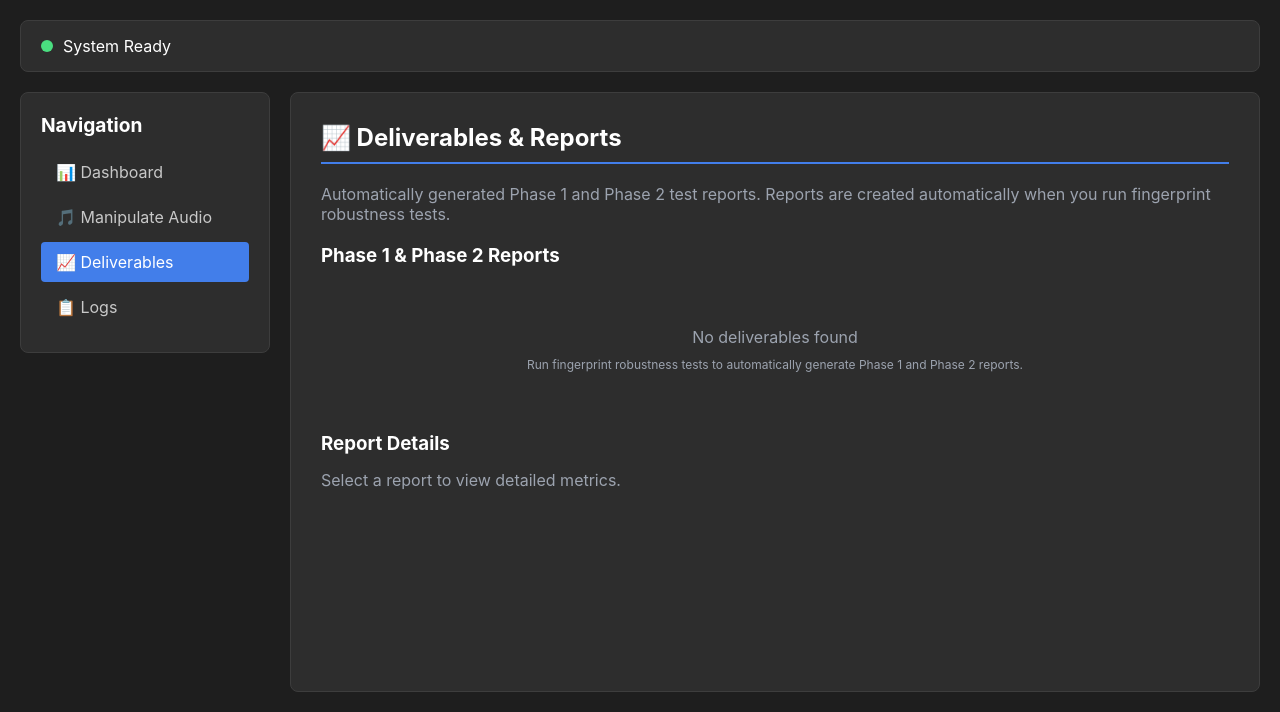
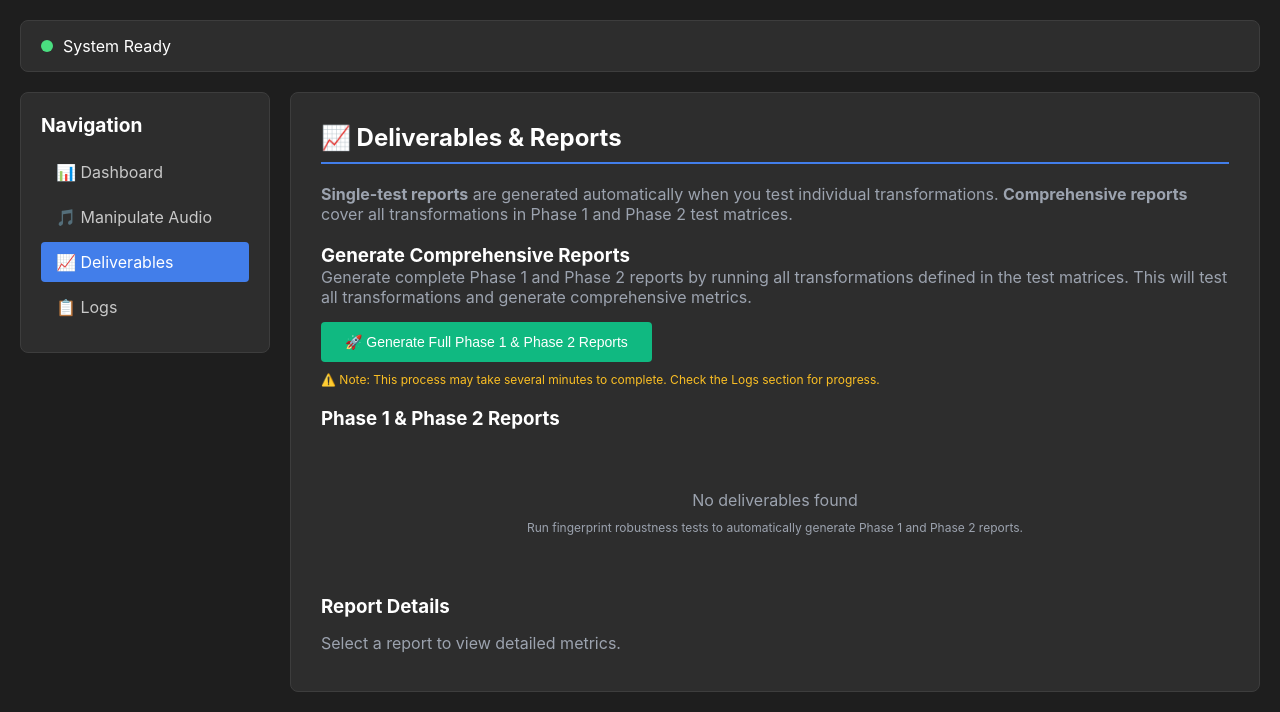
Before and after one commit to bluesoradev/audio-fingerprint, a FastAPI app: page / in a window 1280 px wide, after a click on "📈 Deliverables". Shown: the part 126-838 px from the top of the page. Run offline with FastAPI, Linux system fonts and the light colour scheme; data that the repository does not hold is empty; some libraries are stand-ins or nearby versions.

Commit message:
fix: update phase 1 and phase 2 report

```diff
--- a/ui/app.py
+++ b/ui/app.py
@@ -1468,6 +1468,37 @@ async def manipulate_chain(
     except Exception as e:
         logger.error(f"Chain transform failed: {e}")
         return JSONResponse({"status": "error", "message": str(e)}, status_code=500)
+
+
+def determine_transform_phase(manipulated_file_path: Path) -> str:
+    """
+    Determine which phase a transformation belongs to based on file name/type.
+
+    Phase 2 transformations:
+    - overlay, vocals, percussion, melodic
+    - noise, vinyl, crackle
+    - reverb
+    - crop, 10s, 5s, middle, end
+
+    Phase 1 transformations (default):
+    - speed, pitch, eq, compression, limiting, multiband, etc.
+    """
+    filename = manipulated_file_path.stem.lower()
+
+    # Phase 2 transformation keywords
+    phase2_keywords = [
+        'overlay', 'vocals', 'percussion', 'melodic',
+        'noise', 'vinyl', 'crackle',
+        'reverb',
+        'crop', '10s', '5s', 'middle', 'end'
+    ]
+
+    # Check if it's a Phase 2 transform
+    if any(keyword in filename for keyword in phase2_keywords):
+        return "phase2"
+
+    # Default to Phase 1 (speed, pitch, eq, compression, limiting, multiband, etc.)
+    return "phase1"
 
 
 def auto_generate_test_reports(original_file: Path, manipulated_file: Path, test_result: dict, phase: str = "phase1") -> dict:
@@ -1867,7 +1898,11 @@ async def test_fingerprint(
         final_matched = matched or direct_similarity > 0.7
         final_similarity = float(max(similarity, direct_similarity))
 
-        # Automatically generate BOTH Phase 1 and Phase 2 reports
+        # Determine which phase this transformation belongs to
+        determined_phase = determine_transform_phase(manipulated_file)
+        logger.info(f"Determined transformation phase: {determined_phase} for file: {manipulated_file.name}")
+
+        # Only generate report for the appropriate phase
         report_data_phase1 = None
         report_data_phase2 = None
 
@@ -1880,33 +1915,33 @@ async def test_fingerprint(
             "original_id": orig_id
         }
 
-        try:
-            # Generate Phase 1 report
-            report_data_phase1 = auto_generate_test_reports(
-                original_file=original_file,
-                manipulated_file=manipulated_file,
-                test_result=test_result,
-                phase="phase1"
-            )
-            logger.info(f"Auto-generated Phase 1 report: {report_data_phase1.get('report_id')}")
-        except Exception as e:
-            logger.warning(f"Failed to auto-generate Phase 1 report: {e}")
-            import traceback
-            logger.error(traceback.format_exc())
-
-        try:
-            # Generate Phase 2 report
-            report_data_phase2 = auto_generate_test_reports(
-                original_file=original_file,
-                manipulated_file=manipulated_file,
-                test_result=test_result,
-                phase="phase2"
-            )
-            logger.info(f"Auto-generated Phase 2 report: {report_data_phase2.get('report_id')}")
-        except Exception as e:
-            logger.warning(f"Failed to auto-generate Phase 2 report: {e}")
-            import traceback
-            logger.error(traceback.format_exc())
+        # Generate report only for the determined phase
+        if determined_phase == "phase1":
+            try:
+                report_data_phase1 = auto_generate_test_reports(
+                    original_file=original_file,
+                    manipulated_file=manipulated_file,
+                    test_result=test_result,
+                    phase="phase1"
+                )
+                logger.info(f"Auto-generated Phase 1 report: {report_data_phase1.get('report_id')}")
+            except Exception as e:
+                logger.warning(f"Failed to auto-generate Phase 1 report: {e}")
+                import traceback
+                logger.error(traceback.format_exc())
+        elif determined_phase == "phase2":
+            try:
+                report_data_phase2 = auto_generate_test_reports(
+                    original_file=original_file,
+                    manipulated_file=manipulated_file,
+                    test_result=test_result,
+                    phase="phase2"
+                )
+                logger.info(f"Auto-generated Phase 2 report: {report_data_phase2.get('report_id')}")
+            except Exception as e:
+                logger.warning(f"Failed to auto-generate Phase 2 report: {e}")
+                import traceback
+                logger.error(traceback.format_exc())
 
         response_data = {
             "status": "success",
--- a/ui/static/app.js
+++ b/ui/static/app.js
@@ -2479,11 +2479,18 @@ async function loadDeliverables() {
                     const date = new Date(run.timestamp * 1000).toLocaleString();
                     const reportPath = `${run.path}/final_report/report.html`;
                     const hasReport = run.has_summary || run.has_metrics;
+                    // Determine report type: single test (test_*) vs comprehensive (run_*)
+                    const isSingleTest = run.id && run.id.startsWith('test_');
+                    const reportType = isSingleTest ? 'Single Test' : 'Comprehensive';
+                    const reportTypeColor = isSingleTest ? '#fbbf24' : '#10b981';
 
                     html += `
                         <div style="padding: 15px; margin-bottom: 12px; background: #2d2d2d; border-radius: 6px; border: 1px solid #3d3d3d; transition: all 0.2s;"
                              onmouseover="this.style.borderColor='#427eea'; this.style.background='#2d3d4d';"
                              onmouseout="this.style.borderColor='#3d3d3d'; this.style.background='#2d2d2d';">
+                            <div style="display: flex; justify-content: space-between; align-items: flex-start; margin-bottom: 8px;">
+                                <span style="background: ${reportTypeColor}; color: #000; padding: 3px 10px; border-radius: 4px; font-size: 11px; font-weight: bold;">${reportType}</span>
+                            </div>
                             <div style="display: flex; justify-content: space-between; align-items: flex-start;">
                                 <div style="flex: 1;">
                                     <strong style="color: #ffffff; font-size: 14px; display: block; margin-bottom: 5px;">${run.id}</strong>
@@ -2514,10 +2521,18 @@ async function loadDeliverables() {
                     const reportPath = `${run.path}/final_report/report.html`;
                     const hasReport = run.has_summary || run.has_metrics;
 
+                    // Determine report type: single test (test_*) vs comprehensive (run_*)
+                    const isSingleTest = run.id && run.id.startsWith('test_');
+                    const reportType = isSingleTest ? 'Single Test' : 'Comprehensive';
+                    const reportTypeColor = isSingleTest ? '#fbbf24' : '#10b981';
+
                     html += `
                         <div style="padding: 15px; margin-bottom: 12px; background: #2d2d2d; border-radius: 6px; border: 1px solid #3d3d3d; transition: all 0.2s;"
                              onmouseover="this.style.borderColor='#10b981'; this.style.background='#2d3d2d';"
                              onmouseout="this.style.borderColor='#3d3d3d'; this.style.background='#2d2d2d';">
+                            <div style="display: flex; justify-content: space-between; align-items: flex-start; margin-bottom: 8px;">
+                                <span style="background: ${reportTypeColor}; color: #000; padding: 3px 10px; border-radius: 4px; font-size: 11px; font-weight: bold;">${reportType}</span>
+                            </div>
                             <div style="display: flex; justify-content: space-between; align-items: flex-start;">
                                 <div style="flex: 1;">
                                     <strong style="color: #ffffff; font-size: 14px; display: block; margin-bottom: 5px;">${run.id}</strong>
@@ -2718,6 +2733,59 @@ async function viewRunDetails(runId) {
     }
 }
 
+async function generateComprehensiveReports() {
+    if (!confirm('This will run the full Phase 1 and Phase 2 test matrices covering all transformations. This may take several minutes to complete. Continue?')) {
+        return;
+    }
+
+    try {
+        showCompletionAlert('🚀 Starting comprehensive report generation... This may take several minutes. Check the Logs section for progress.');
+        addSystemLog('🚀 Starting comprehensive Phase 1 & Phase 2 report generation...', 'info');
+
+        const formData = new FormData();
+        formData.append('manifest_path', 'data/manifests/files_manifest.csv');
+        formData.append('phase', 'both');
+
+        const response = await fetch(`${API_BASE}/process/generate-deliverables`, {
+            method: 'POST',
+            body: formData
+        });
+
+        if (!response.ok) {
+            let errorMessage = `HTTP ${response.status}: ${response.statusText}`;
+            try {
+                const errorData = await response.json();
+                errorMessage = errorData.message || errorMessage;
+            } catch {
+                const errorText = await response.text();
+                errorMessage = errorText.substring(0, 200);
+            }
+            throw new Error(errorMessage);
+        }
+
+        const result = await response.json();
+        if (result.status === 'success') {
+            showCompletionAlert('✅ Comprehensive report generation started! Check the Logs section for progress. Reports will appear in the Deliverables section when complete.');
+            addSystemLog('✅ Comprehensive report generation started. Process ID: ' + (result.process_id || 'N/A'), 'success');
+
+            // Poll for completion (optional - can be enhanced with WebSocket or polling)
+            // For now, just reload deliverables after a longer delay
+            setTimeout(() => {
+                if (document.getElementById('deliverables')) {
+                    loadDeliverables();
+                }
+            }, 5000);
+        } else {
+            showError(result.message || 'Failed to start report generation');
+            addSystemLog('❌ Failed to start comprehensive report generation: ' + (result.message || 'Unknown error'), 'error');
+        }
+    } catch (error) {
+        showError('Failed to generate comprehensive reports: ' + error.message);
+        addSystemLog('❌ Failed to generate comprehensive reports: ' + error.message, 'error');
+        console.error('Failed to generate comprehensive reports:', error);
+    }
+}
+
 async function deleteReport(runId) {
     if (!confirm(`Are you sure you want to delete report "${runId}"?\n\nThis action cannot be undone.`)) {
         return;
--- a/ui/templates/index.html
+++ b/ui/templates/index.html
@@ -1018,8 +1018,23 @@
                 <div id="deliverables" class="section">
                     <h2>📈 Deliverables & Reports</h2>
                     <p style="margin-bottom: 20px; color: #9ca3af;">
-                        Automatically generated Phase 1 and Phase 2 test reports. Reports are created automatically when you run fingerprint robustness tests.
+                        <strong>Single-test reports</strong> are generated automatically when you test individual transformations.
+                        <strong>Comprehensive reports</strong> cover all transformations in Phase 1 and Phase 2 test matrices.
                     </p>
+
+                    <div class="group-box" style="margin-bottom: 20px;">
+                        <h3>Generate Comprehensive Reports</h3>
+                        <p style="color: #9ca3af; margin-bottom: 15px;">
+                            Generate complete Phase 1 and Phase 2 reports by running all transformations defined in the test matrices.
+                            This will test all transformations and generate comprehensive metrics.
+                        </p>
+                        <button class="btn btn-success" onclick="generateComprehensiveReports()" style="padding: 12px 24px; font-size: 14px;">
+                            🚀 Generate Full Phase 1 & Phase 2 Reports
+                        </button>
+                        <p style="color: #fbbf24; margin-top: 10px; font-size: 12px;">
+                            ⚠️ Note: This process may take several minutes to complete. Check the Logs section for progress.
+                        </p>
+                    </div>
 
                     <div class="group-box" style="margin-bottom: 20px;">
                         <h3>Phase 1 & Phase 2 Reports</h3>
```
